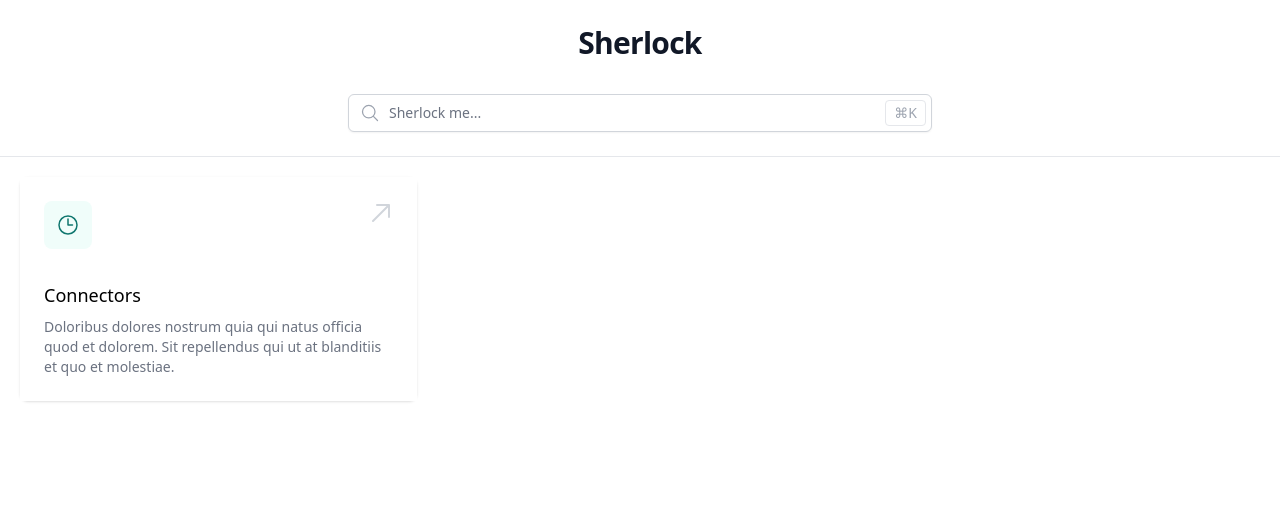
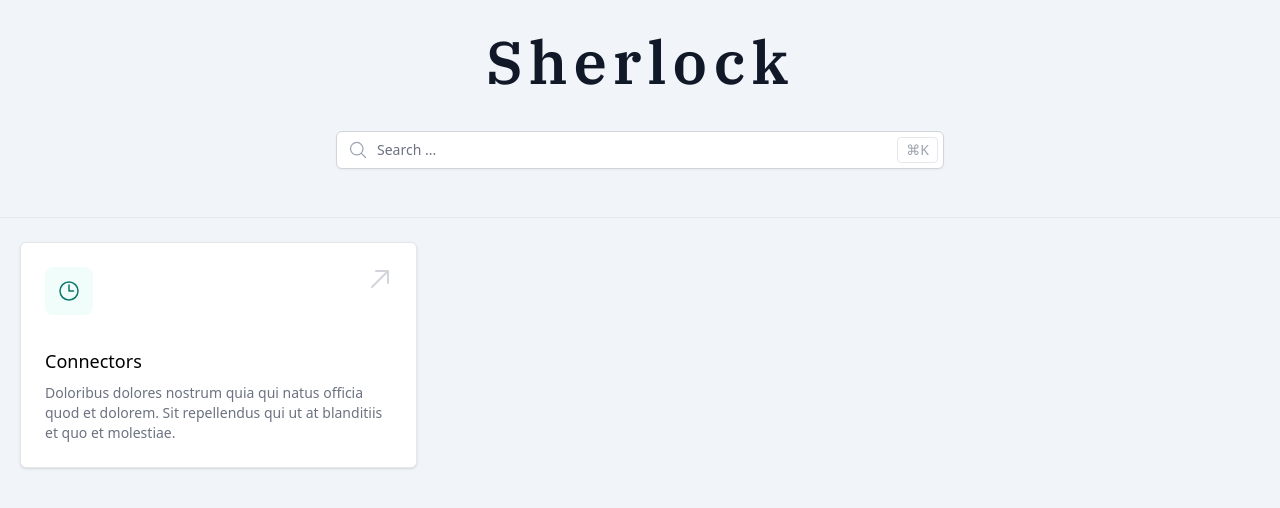
Before and after one commit to thesivak/sherlock, a Vue app: page / in a window 1280 px wide. Shown: the top 508 px of the page. Built offline with nearby package versions, Linux system fonts and the light colour scheme.

Commit message:
ui changes

```diff
--- a/src/App.vue
+++ b/src/App.vue
@@ -1,19 +1,29 @@
 <script setup lang="ts">
 import Search from './components/Search.vue'
 import Results from './components/Results.vue';
+
+
+const handleSearch = (query: string) => {
+    // parse
+}
 </script>
 
 <template>
-  <div class="p-6">
+  <div class="h-screen w-screen bg-slate-100">
+    <div class="py-6">
       <header>
         <div class="mx-auto max-w-7xl px-4 sm:px-6 lg:px-8">
-        <h1 class="text-center text-3xl font-bold leading-tight tracking-tight text-gray-900">
+          <h1
+            class="text-center text-6xl font-bold font-semibold leading-tight tracking-tight tracking-widest text-gray-900"
+            style="font-family: 'IBM Plex Serif', serif;"
+          >
             Sherlock
           </h1>
         </div>
       </header>
-    <Search />
+      <Search @search="handleSearch" />
     </div>
-  <hr>
+    <hr class="my-6">
     <Results />
+  </div>
 </template>
--- a/src/components/Card.vue
+++ b/src/components/Card.vue
@@ -12,8 +12,9 @@
 </script>
 
 <template>
-  <li class="col-span-1 rounded-lg bg-white shadow divide-y divide-gray-200">
-    <div class="relative bg-white p-6 group focus-within:ring-2 focus-within:ring-inset focus-within:ring-indigo-500">
+  <div
+    class="relative col-span-1 rounded-md border bg-white p-6 shadow transition-all duration-200 b group focus-within:ring-2 focus-within:ring-inset focus-within:ring-indigo-500 hover:shadow-xl"
+  >
     <div>
       <span class="inline-flex rounded-lg bg-teal-50 p-3 text-teal-700 ring-4 ring-white">
         <svg
@@ -68,5 +69,4 @@
       </svg>
     </span>
   </div>
-  </li>
 </template>
--- a/src/components/Results.vue
+++ b/src/components/Results.vue
@@ -2,13 +2,12 @@
 import Card from './Card.vue';
 </script>
 <template>
-  <ul
-    role="list"
-    class="grid grid-cols-1 gap-6 sm:grid-cols-2 lg:grid-cols-3 p-5"
+  <div
+    class="grid grid-cols-1 gap-6 sm:grid-cols-2 lg:grid-cols-3 px-5"
   >
     <Card
       resource-name="Connectors"
       :results-count="712"
     />
-  </ul>
+  </div>
 </template>
--- a/src/components/Search.vue
+++ b/src/components/Search.vue
@@ -49,7 +49,7 @@
         ref="searchRef"
         v-model="searchQuery"
         type="text"
-        placeholder="Sherlock me..."
+        placeholder="Search ..."
         class="block w-full rounded-md border-gray-300 pr-12 pl-10 shadow-sm focus:border-indigo-500 focus:ring-indigo-500 sm:text-sm"
         @keyup.enter="handleSearch"
       >
--- a/src/style.css
+++ b/src/style.css
@@ -1,3 +1,5 @@
+@import url('https://fonts.googleapis.com/css2?family=IBM+Plex+Serif:wght@500;600;700&family=Open+Sans:wght@300&display=swap');
+
 @tailwind base;
 @tailwind components;
 @tailwind utilities;
```
Lines whose indentation alone changed are shown as unchanged.
